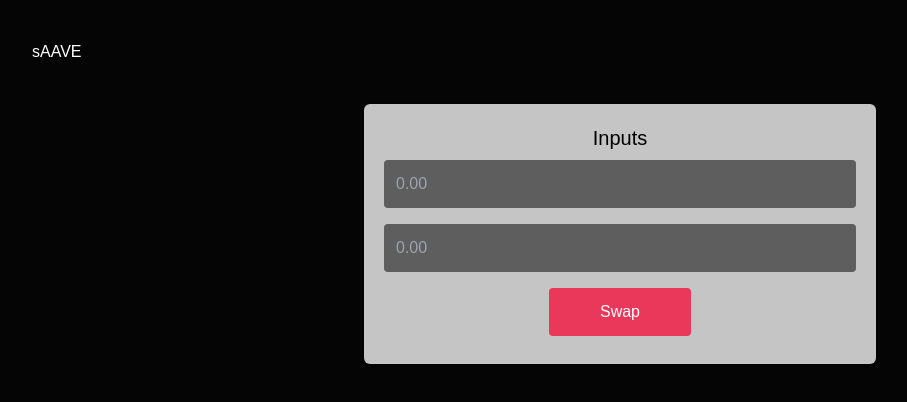
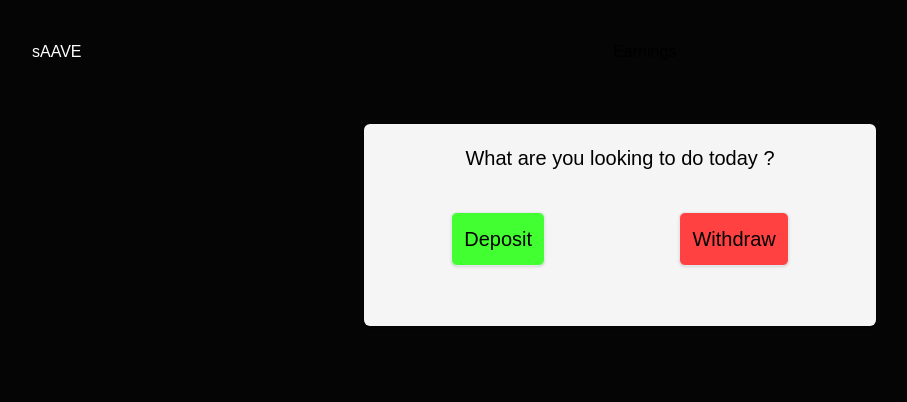
Before and after one commit to SAAVE-Finance/main-app, a Next.js app: page / in a window 1280 px wide. Shown: the top 402 px of the page, without its empty margins (20-927 px from the left). Built offline with nearby package versions, Linux system fonts and the light colour scheme; what wagmi would draw is missing.

Commit message:
:rocket: Added modals

```diff
--- /dev/null
+++ b/components/Buttons/deposit.tsx
@@ -0,0 +1,49 @@
+import React from "react";
+import Modal from "@mui/material/Modal";
+import Box from "@mui/material/Box";
+import Typography from "@mui/material/Typography";
+const Deposit = () => {
+  const handleClick = () => {
+    setOpen(true);
+  };
+  const handleClose = () => setOpen(false);
+  const [open, setOpen] = React.useState(false);
+  const style = {
+    position: "absolute" as "absolute",
+    top: "50%",
+    left: "50%",
+    transform: "translate(-50%, -50%)",
+    width: 400,
+    bgcolor: "background.paper",
+    border: "2px solid #000",
+    boxShadow: 24,
+    p: 4,
+  };
+  return (
+    <>
+      <button
+        className="bg-[#42ff31] p-3 border shadow text-xl rounded-md px-3 hover:scale-105"
+        onClick={handleClick}
+      >
+        Deposit
+      </button>
+      <Modal
+        open={open}
+        onClose={handleClose}
+        aria-labelledby="modal-modal-title"
+        aria-describedby="modal-modal-description"
+      >
+        <Box sx={style}>
+          <Typography id="modal-modal-title" variant="h6" component="h2">
+            Text in a modal
+          </Typography>
+          <Typography id="modal-modal-description" sx={{ mt: 2 }}>
+            Duis mollis, est non commodo luctus, nisi erat porttitor ligula.
+          </Typography>
+        </Box>
+      </Modal>
+    </>
+  );
+};
+
+export default Deposit;
--- /dev/null
+++ b/components/Buttons/withdraw.tsx
@@ -0,0 +1,49 @@
+import React from "react";
+import Modal from "@mui/material/Modal";
+import Box from "@mui/material/Box";
+import Typography from "@mui/material/Typography";
+const Withdraw = () => {
+  const handleClick = () => {
+    setOpen(true);
+  };
+  const handleClose = () => setOpen(false);
+  const [open, setOpen] = React.useState(false);
+  const style = {
+    position: "absolute" as "absolute",
+    top: "50%",
+    left: "50%",
+    transform: "translate(-50%, -50%)",
+    width: 400,
+    bgcolor: "background.paper",
+    border: "2px solid #000",
+    boxShadow: 24,
+    p: 4,
+  };
+  return (
+    <>
+      <button
+        className="bg-[#ff4141] p-3 border shadow text-xl rounded-md px-3 hover:scale-105"
+        onClick={handleClick}
+      >
+        Withdraw
+      </button>
+      <Modal
+        open={open}
+        onClose={handleClose}
+        aria-labelledby="modal-modal-title"
+        aria-describedby="modal-modal-description"
+      >
+        <Box sx={style}>
+          <Typography id="modal-modal-title" variant="h6" component="h2">
+            Text in a modal
+          </Typography>
+          <Typography id="modal-modal-description" sx={{ mt: 2 }}>
+            Duis mollis, est non commodo luctus, nisi erat porttitor ligula.
+          </Typography>
+        </Box>
+      </Modal>
+    </>
+  );
+};
+
+export default Withdraw;
--- a/components/Navbar.tsx
+++ b/components/Navbar.tsx
@@ -1,16 +1,30 @@
-import React from 'react'
-import { ConnectButton } from '@rainbow-me/rainbowkit';
+import React from "react";
+import { ConnectButton } from "@rainbow-me/rainbowkit";
+import Link from "next/link";
 const Navbar = () => {
   return (
-    <nav className='w-full flex justify-between my-5'>
-        <div className="m-5 px-8">
-            <h2 className='text-white '>sAAVE</h2>
-        </div>
-        <div className="m-5 px-8">
-        <ConnectButton/>
-        </div>
+    <nav className="w-full flex justify-between my-5">
+      <div className="m-5 px-8">
+        <h2 className="text-white ">sAAVE</h2>
+      </div>
+      <div className="m-5 px-8">
+        <Link href="/earnings">Earnings</Link>
+      </div>
+      <div className="m-5 px-8">
+        <ConnectButton
+          showBalance={{
+            smallScreen: false,
+            largeScreen: true,
+          }}
+          accountStatus={{
+            smallScreen: "avatar",
+            largeScreen: "full",
+          }}
+          chainStatus="icon"
+        />
+      </div>
     </nav>
-  )
-}
+  );
+};
 
-export default Navbar
+export default Navbar;
--- a/components/Panel.tsx
+++ b/components/Panel.tsx
@@ -1,14 +1,16 @@
-import React from 'react'
-
+import React from "react";
+import Deposit from "./Buttons/deposit";
+import Withdraw from "./Buttons/withdraw";
 const Panel = () => {
   return (
-    <section className='bg-[#ffffffc4] w-[40vw]  mx-auto rounded-md shadow flex flex-col p-5 '>
-        <h2 className='text-xl mx-auto'>Inputs</h2>
-        <input type="text" placeholder="0.00" className='p-3 rounded my-2 bg-[#00000085] text-white border-none'/>
-        <input type="text" placeholder="0.00" className='p-3 rounded my-2 bg-[#00000085] text-white border-none'/>
-        <button className='bg-[#e93859] rounded p-3 text-white w-[30%] mx-auto my-2'>Swap</button>
+    <section className="bg-[#fffffff5] w-[40vw]  mx-auto rounded-md shadow flex flex-col p-5 my-10">
+      <h2 className="text-xl mx-auto">What are you looking to do today ?</h2>
+      <div className="flex justify-around my-10">
+        <Deposit />
+        <Withdraw />
+      </div>
     </section>
-  )
-}
+  );
+};
 
-export default Panel
+export default Panel;
--- a/package.json
+++ b/package.json
@@ -9,6 +9,9 @@
     "lint": "next lint"
   },
   "dependencies": {
+    "@emotion/react": "^11.10.5",
+    "@emotion/styled": "^11.10.5",
+    "@mui/material": "^5.11.8",
     "@next/font": "13.1.6",
     "@rainbow-me/rainbowkit": "^0.8.1",
     "@types/node": "18.13.0",
--- a/pages/_app.tsx
+++ b/pages/_app.tsx
@@ -1,27 +1,39 @@
-import '../styles/globals.css';
-import '@rainbow-me/rainbowkit/styles.css';
-import type { AppProps } from 'next/app';
-import { RainbowKitProvider, getDefaultWallets } from '@rainbow-me/rainbowkit';
-import { configureChains, createClient, WagmiConfig } from 'wagmi';
-import { mainnet, polygonMumbai,polygon, optimism, arbitrum, goerli } from 'wagmi/chains';
-import { alchemyProvider } from 'wagmi/providers/alchemy';
-import { publicProvider } from 'wagmi/providers/public';
+import "../styles/globals.css";
+import "@rainbow-me/rainbowkit/styles.css";
+import type { AppProps } from "next/app";
+import { RainbowKitProvider, getDefaultWallets } from "@rainbow-me/rainbowkit";
+import { configureChains, createClient, WagmiConfig } from "wagmi";
+import {
+  mainnet,
+  polygonMumbai,
+  polygon,
+  optimism,
+  arbitrum,
+  goerli,
+} from "wagmi/chains";
+import { alchemyProvider } from "wagmi/providers/alchemy";
+import { publicProvider } from "wagmi/providers/public";
+import Navbar from "@/components/Navbar";
 
 const { chains, provider, webSocketProvider } = configureChains(
   [
     polygon,
-    ...(process.env.NEXT_PUBLIC_ENABLE_TESTNETS === 'true' ? [polygonMumbai] : []),
+    ...(process.env.NEXT_PUBLIC_ENABLE_TESTNETS === "true"
+      ? [polygonMumbai]
+      : []),
   ],
   [
     alchemyProvider({
-      apiKey: process.env.NEXT_PUBLIC_ALCHEMY_API_KEY || "_gg7wSSi0KMBsdKnGVfHDueq6xMB9EkC",
+      apiKey:
+        process.env.NEXT_PUBLIC_ALCHEMY_API_KEY ||
+        "_gg7wSSi0KMBsdKnGVfHDueq6xMB9EkC",
     }),
     publicProvider(),
   ]
 );
 
 const { connectors } = getDefaultWallets({
-  appName: 'Saave Finance',
+  appName: "Saave Finance",
   chains,
 });
 
@@ -34,7 +46,8 @@ const wagmiClient = createClient({
 function MyApp({ Component, pageProps }: AppProps) {
   return (
     <WagmiConfig client={wagmiClient}>
-      <RainbowKitProvider chains={chains}>
+      <RainbowKitProvider coolMode chains={chains}>
+        <Navbar />
         <Component {...pageProps} />
       </RainbowKitProvider>
     </WagmiConfig>
--- /dev/null
+++ b/pages/earnings.tsx
@@ -0,0 +1,29 @@
+import { useAccount, useConnect, useDisconnect } from "wagmi";
+import { useState } from "react";
+const Earnings = () => {
+  const { address, isConnected } = useAccount();
+  if (isConnected) {
+    return (
+      <section className="w-full h-full text-white flex flex-col align-middle justify-center text-center my-10">
+        <h1 className="text-3xl font-bold my-5">Your Earnings</h1>
+        <div className="flex justify-around">
+          <section>
+            <h2 className="text-2xl font-bold my-3">Earned</h2>
+            <h2 className="text-xl font-bold my-3">$ 432</h2>
+          </section>
+          <section>
+            <h2 className="text-2xl font-bold my-3">Deposits</h2>
+            <h2 className="text-xl font-bold my-3">$ 1432</h2>
+          </section>
+        </div>
+        <h2 className="my-5 text-xl">
+          Wooho! You have earned a 4% interset on your deposit.
+        </h2>
+      </section>
+    );
+  } else {
+    return <div className="text-white">Connect a wallet to earn </div>;
+  }
+};
+
+export default Earnings;
--- a/pages/index.tsx
+++ b/pages/index.tsx
@@ -1,23 +1,18 @@
-import Head from 'next/head'
-import Image from 'next/image'
-import { Inter } from '@next/font/google'
-import Navbar from '@/components/Navbar';
-import Panel from '@/components/Panel';
-const inter = Inter({ subsets: ['latin'] })
+import Head from "next/head";
+import Panel from "@/components/Panel";
 
 export default function Home() {
   return (
     <>
       <Head>
-        <title>Create Next App</title>
+        <title>SAAVE | Main</title>
         <meta name="description" content="Generated by create next app" />
         <meta name="viewport" content="width=device-width, initial-scale=1" />
         <link rel="icon" href="/favicon.ico" />
       </Head>
-<main>
-  <Navbar/>
-  <Panel/>
-</main>
+      <main>
+        <Panel />
+      </main>
     </>
-  )
+  );
 }
```
Also changed, not shown: 1 other file (tests, documents, lock files or other folders).
